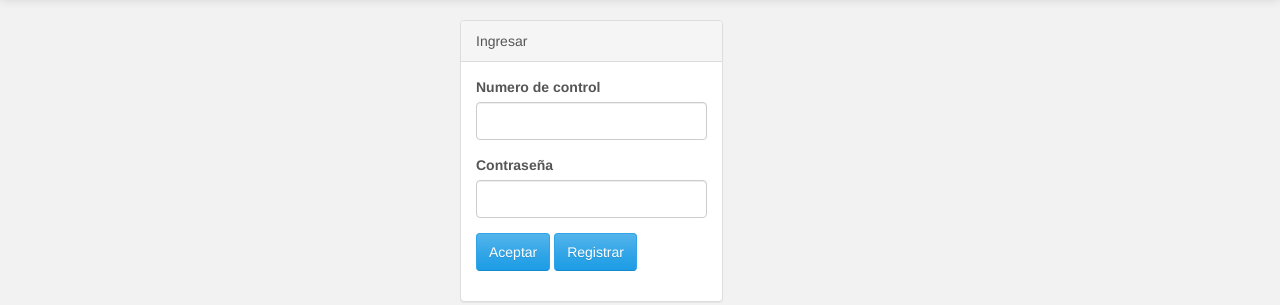
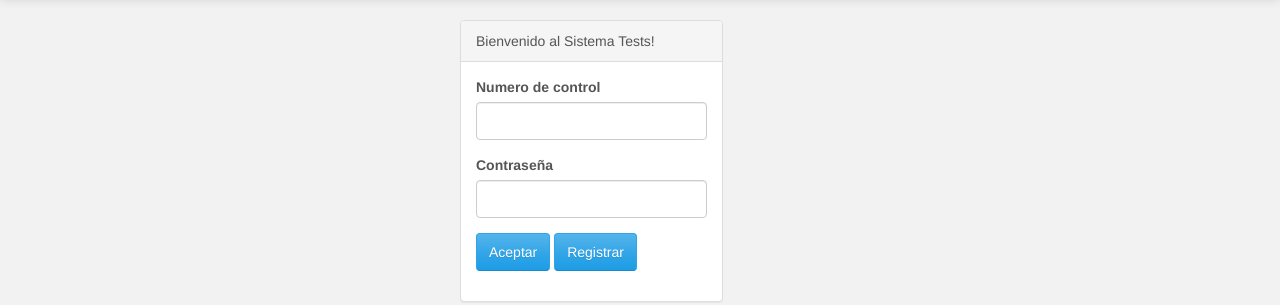
Before and after one commit to rayavil/Tests, a PHP site: the page made by index.php in a window 1280 px wide. Shown: the part 52-357 px from the top of the page. Run offline with PHP 8.4, Linux system fonts and the light colour scheme.

Commit message:
pruebas de comimts

```diff
--- a/index.php
+++ b/index.php
@@ -16,7 +16,7 @@
       <div class="row">
         <div class="col-md-3 col-md-offset-4" >
 	        <div class="panel panel-default">
-            	<div class="panel-heading">Ingresar</div>
+            	<div class="panel-heading">Bienvenido al Sistema Tests!</div>
                 <div class="panel-body">
 	                <?php
 		                if (isset($_GET['error'])) {
```
Also changed, not shown: README.md.
